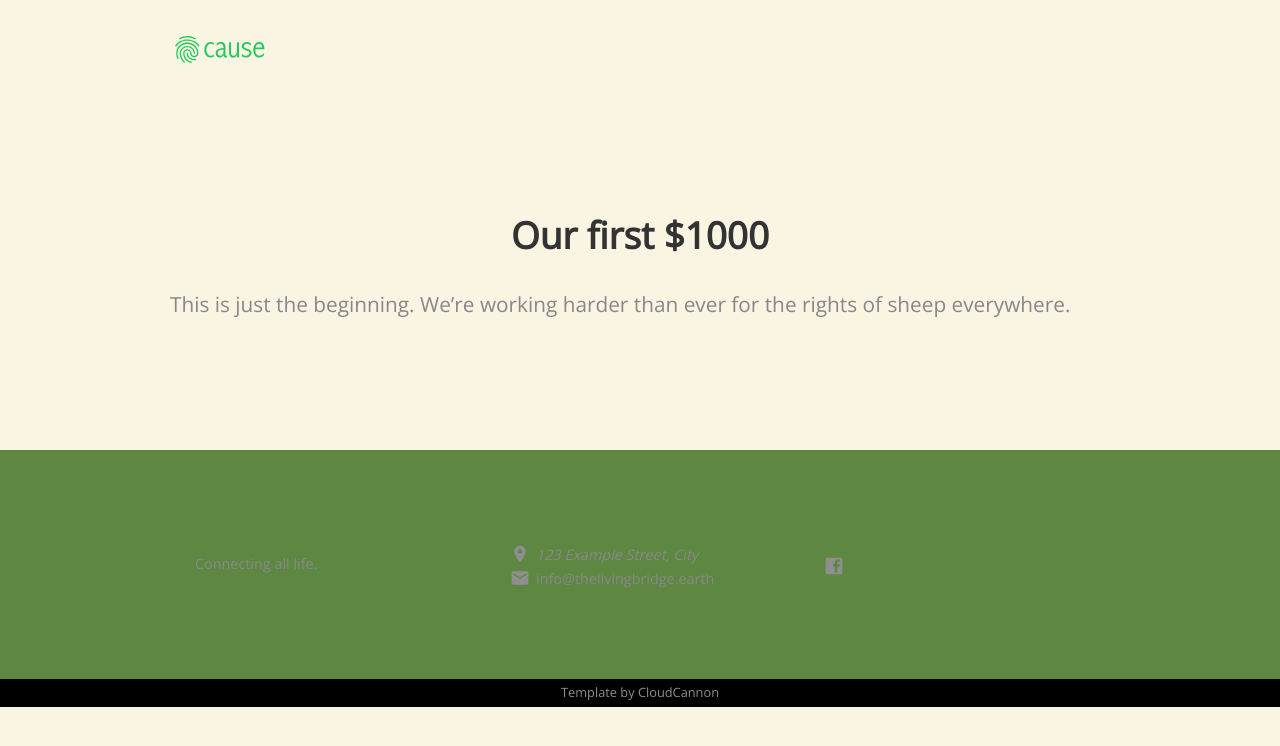
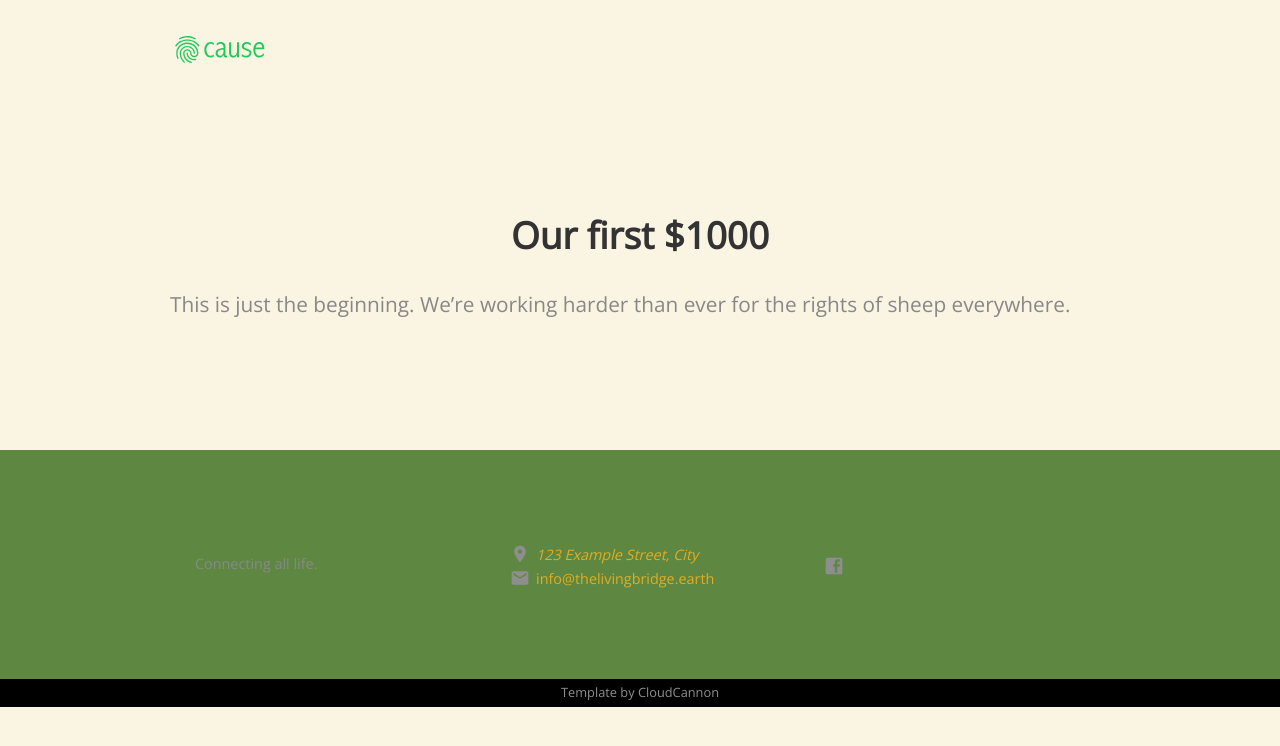
Before and after one commit to orfeaus/living-bridge-exploration, a Jekyll site: the page built from _posts/2016-10-15-1000.md, in a window 1280 px wide. Shown: the top 746 px of the page. Built offline with Jekyll 4.4.1, drawn with Linux system fonts in a browser that asks for light colours; nearby versions of some CDN libraries.

Commit message:
Update layout.scss

```diff
--- a/_sass/layout.scss
+++ b/_sass/layout.scss
@@ -181,11 +181,11 @@ footer {
 	padding: 40px 0;
 
 	&, a {
-		color: #888;
+		color: #e1ad22;
 	}
 
 	a:hover {
-		color: #e1ad22;
+		color: #8159ca;
 
 		svg {
 			fill: #fff;
```
